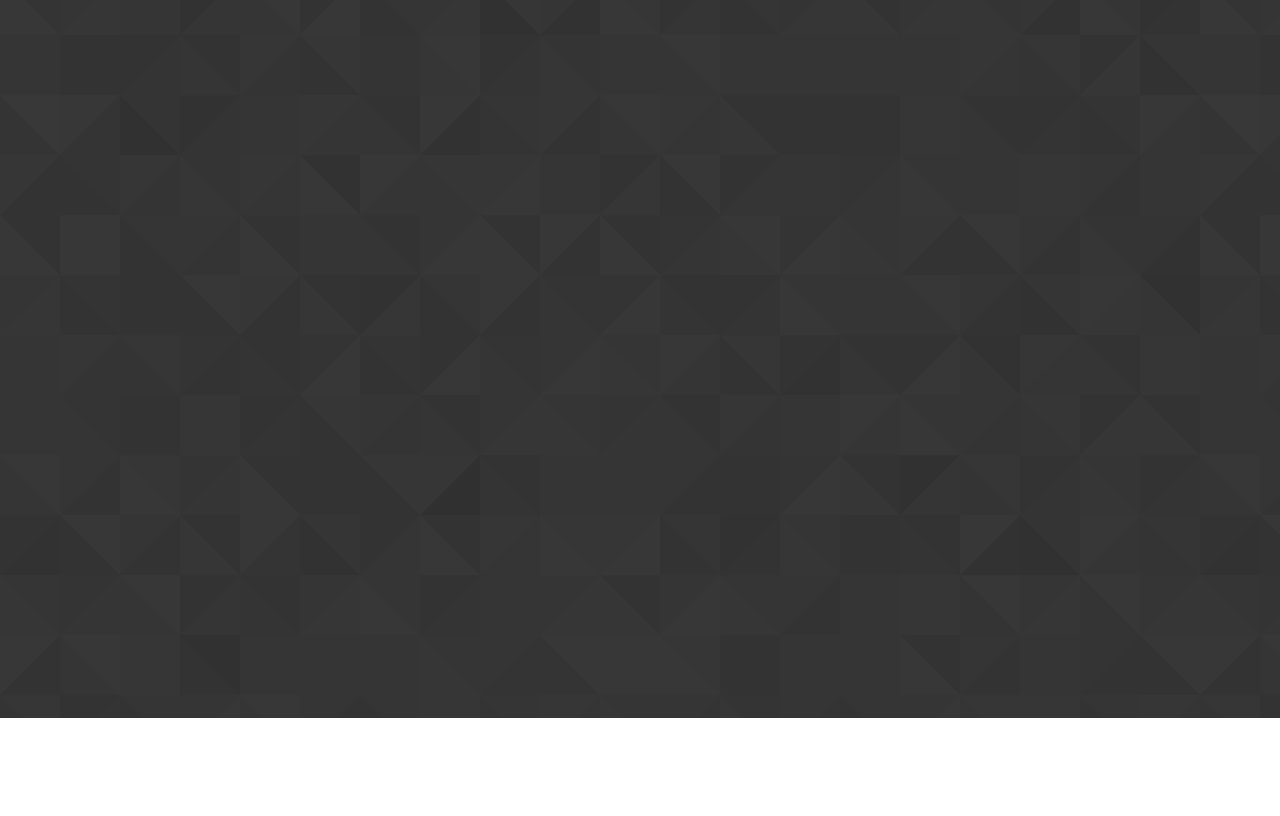
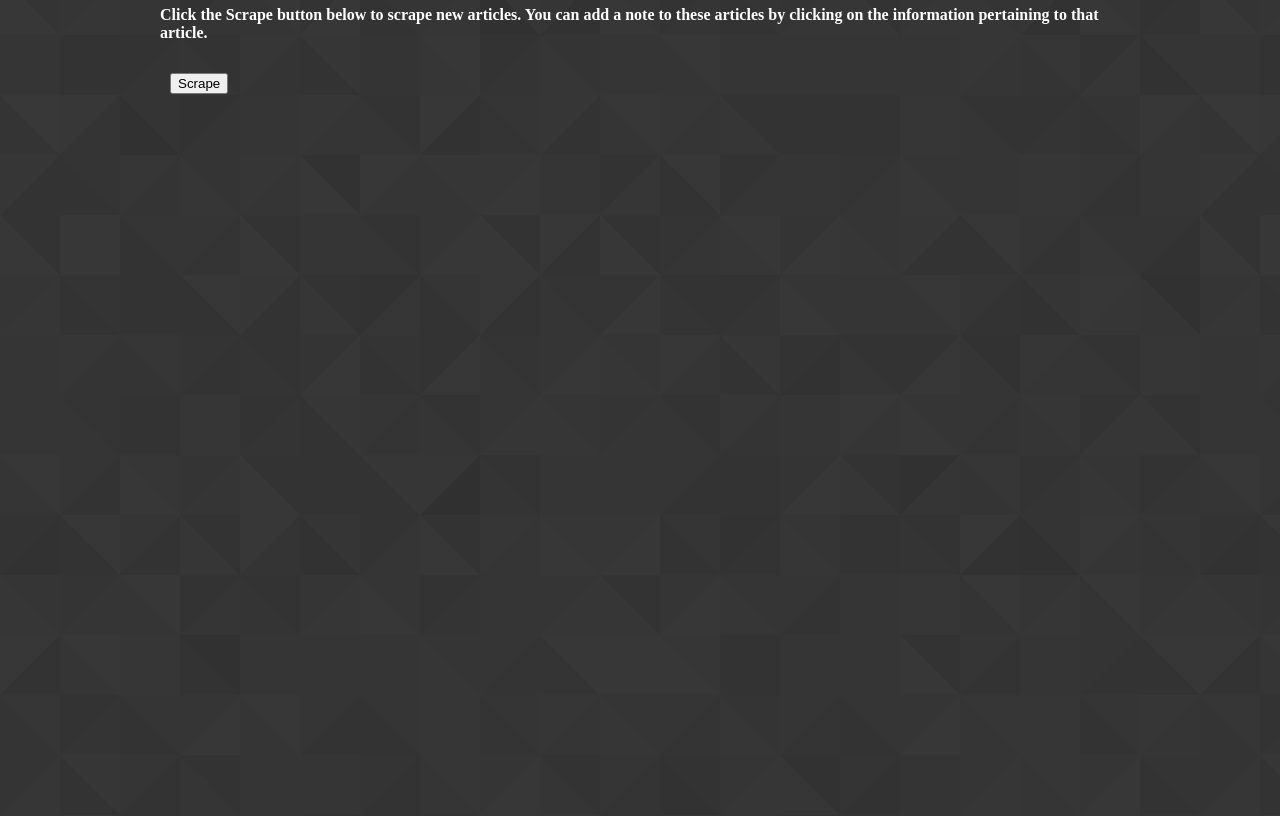
Before and after one commit to sarahlopriore/News-Scraper, a website: page public/index.html in a window 1280 px wide. Shown: the part 145-961 px from the top of the page. Before the commit the page ends 863 px from the top, so only its background shows below. Drawn offline with nearby package versions, Linux system fonts and the light colour scheme; no server answers.

Commit message:
added button

```diff
--- a/public/index.html
+++ b/public/index.html
@@ -12,8 +12,12 @@
 <body>
     <div id="wrapper">
         <h1>News Scraper</h1>
+        <h4>Click the Scrape button below to scrape new articles. You can add a note to these articles by clicking on the information pertaining to that article.</h4>
+        <button onclick="window.location.href='/scrape'">Scrape</button>
+        <div id="wrapper2">
         <div id="articles"></div>
         <div id="comment"></div>
+        </div>
     </div>
     <script src="https://cdnjs.cloudflare.com/ajax/libs/jquery/3.2.1/jquery.min.js"></script>
     <script src="app.js"></script>
--- a/server.js
+++ b/server.js
@@ -59,7 +59,7 @@ app.get("/scrape", function (req, res) {
                 });
         });
 
-        res.send("Scrape Complete");
+        res.send("<a href='/'>Return to main page</a>");
     });
 });
 
```
Also changed, not shown: public/style.css (line endings or trailing spaces).
